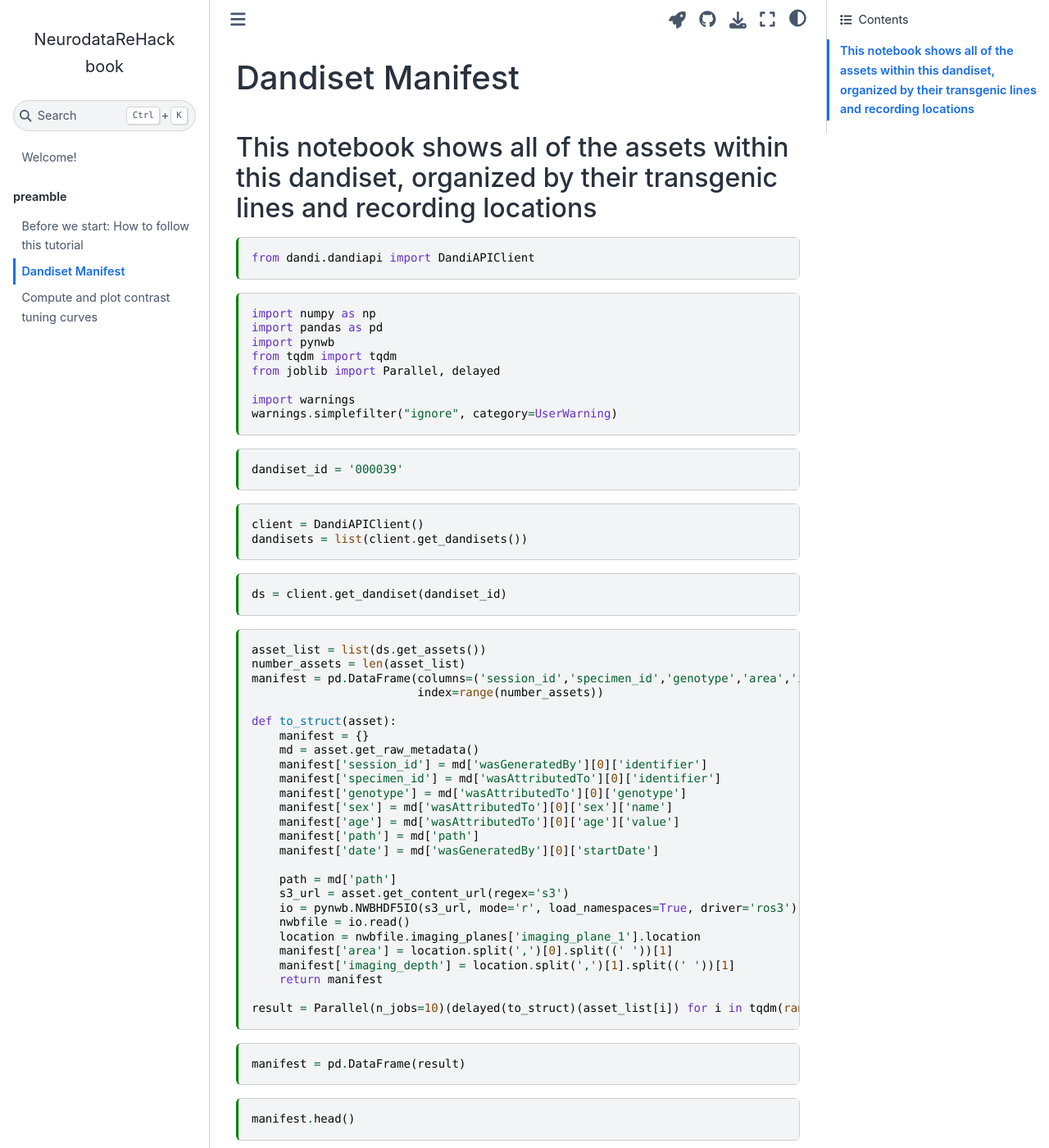
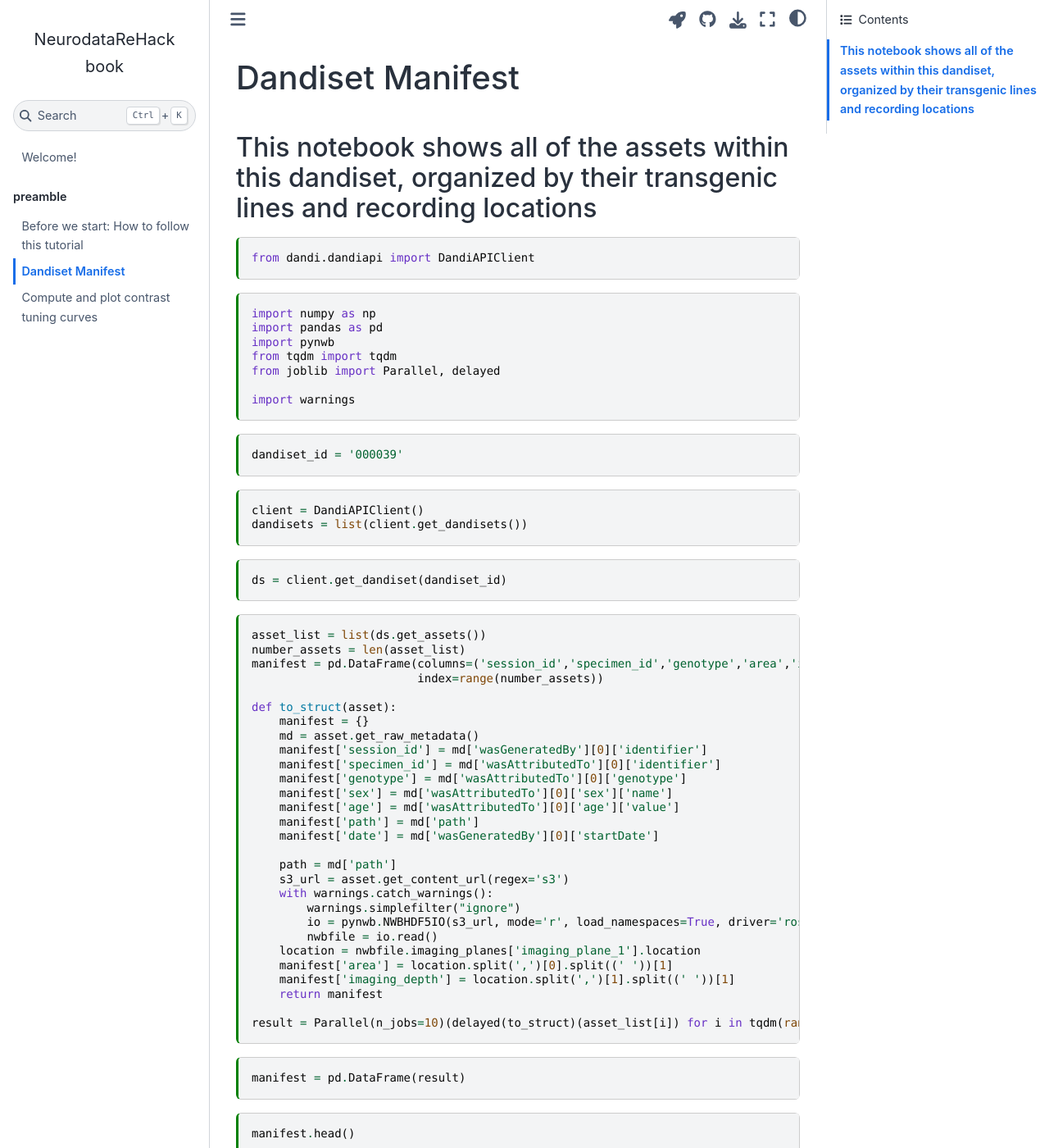
Before and after one commit to dandi/rehack-book, a Jupyter Book: the page built from docs/preamble/01-create_manifest.md, in a window 1280 px wide and 1400 px high. Shown: the whole window at 82% size. Built offline with Jupyter Book 1.0.4 settings and Sphinx 7.4.7 and the Sphinx Book theme 1.1.4, drawn with Linux system fonts in a browser that asks for light colours.

Commit message:
remove warnings

````diff
--- a/docs/preamble/01-create_manifest.md
+++ b/docs/preamble/01-create_manifest.md
@@ -26,7 +26,6 @@ from tqdm import tqdm
 from joblib import Parallel, delayed
 
 import warnings
-warnings.simplefilter("ignore", category=UserWarning)
 ```
 
 ```{code-cell} ipython3
@@ -61,8 +60,10 @@ def to_struct(asset):
 
     path = md['path']
     s3_url = asset.get_content_url(regex='s3')
-    io = pynwb.NWBHDF5IO(s3_url, mode='r', load_namespaces=True, driver='ros3')
-    nwbfile = io.read()
+    with warnings.catch_warnings():
+        warnings.simplefilter("ignore")
+        io = pynwb.NWBHDF5IO(s3_url, mode='r', load_namespaces=True, driver='ros3')
+        nwbfile = io.read()
     location = nwbfile.imaging_planes['imaging_plane_1'].location
     manifest['area'] = location.split(',')[0].split((' '))[1]
     manifest['imaging_depth'] = location.split(',')[1].split((' '))[1]
````
